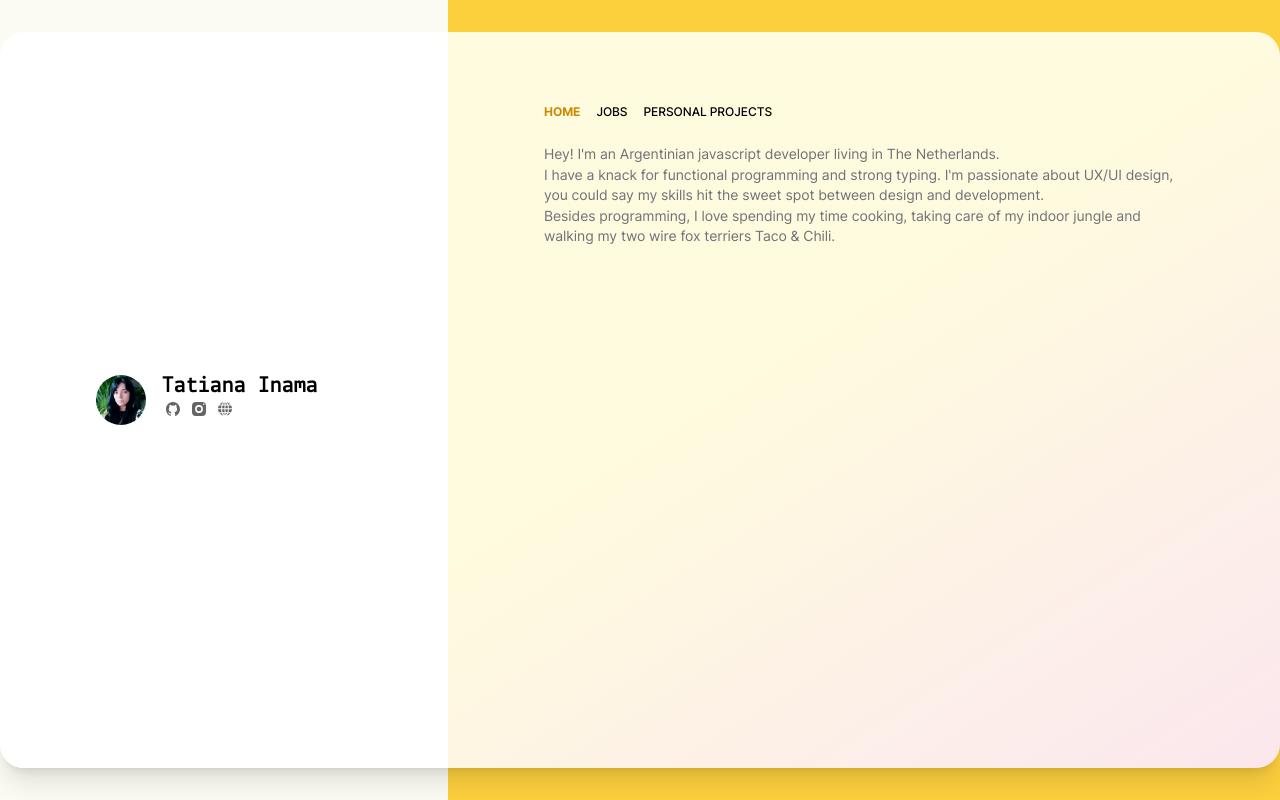
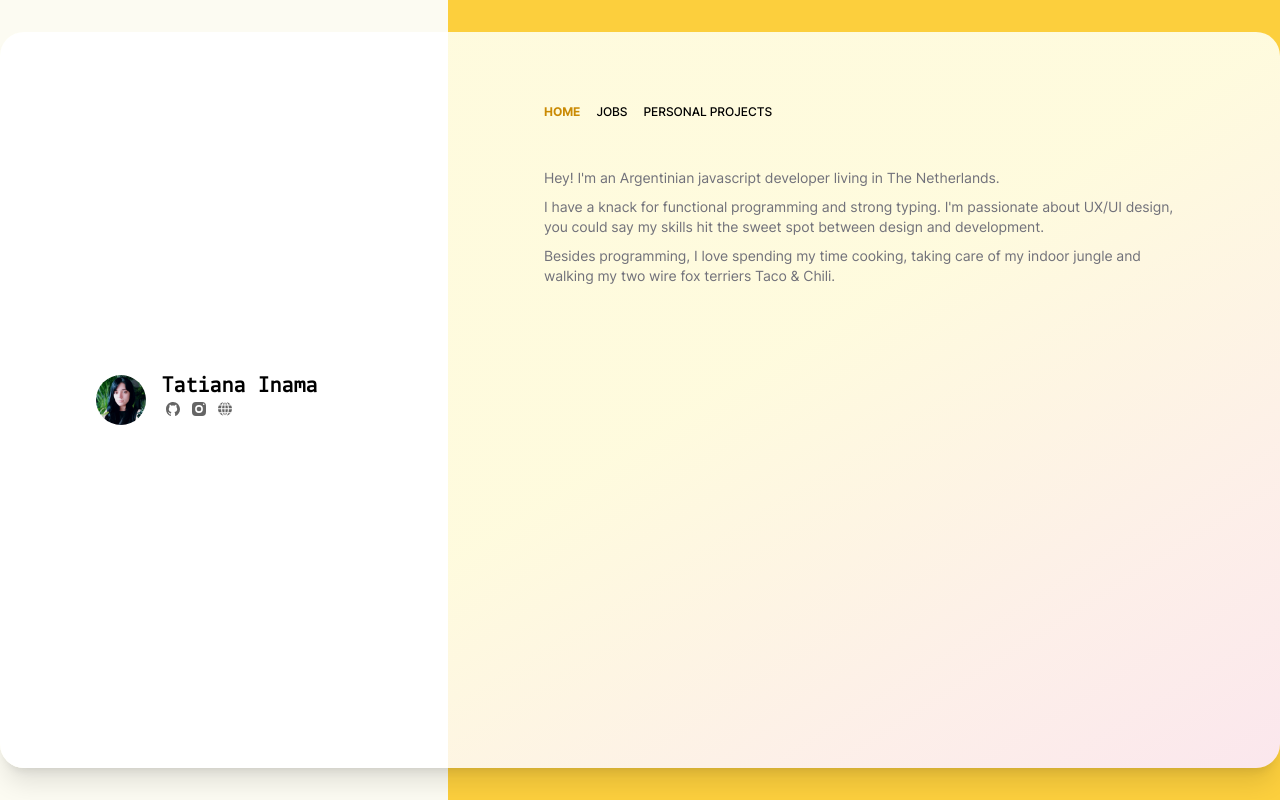
Before and after one commit to tatianainama/portfolio, a Next.js app: page / in a window 1280 px wide. Built offline with nearby package versions, Linux system fonts and the light colour scheme.

Commit message:
Improve About section styles

```diff
--- /dev/null
+++ b/components/Content/About.tsx
@@ -0,0 +1,11 @@
+import { FC } from 'react'
+import styles from './Content.module.css'
+
+const About: FC<{ content: string }> = ({ content }) => (
+  <div
+    className={[styles.contentContainer, styles.aboutContent].join(' ')}
+    dangerouslySetInnerHTML={{ __html: content }}
+  ></div>
+)
+
+export default About
--- a/components/Content/Content.module.css
+++ b/components/Content/Content.module.css
@@ -18,6 +18,7 @@
   @apply block;
 }
 
+.aboutContent p,
 .projectContent p,
 .projectContent ul,
 .jobContent p,
--- a/pages/index.tsx
+++ b/pages/index.tsx
@@ -2,6 +2,7 @@ import type { GetStaticProps, NextPage } from 'next'
 import Layout from '@/components/Layout'
 import { AboutData, File } from '@/types/index'
 import { aboutData } from '@/lib/files'
+import About from '@/components/Content/About'
 
 type HomeProps = {
   about: File<AboutData>
@@ -10,7 +11,7 @@ type HomeProps = {
 const Home: NextPage<HomeProps> = ({ about }) => {
   return (
     <Layout>
-      <div dangerouslySetInnerHTML={{ __html: about.content }} />
+      <About content={about.content} />
     </Layout>
   )
 }
```
